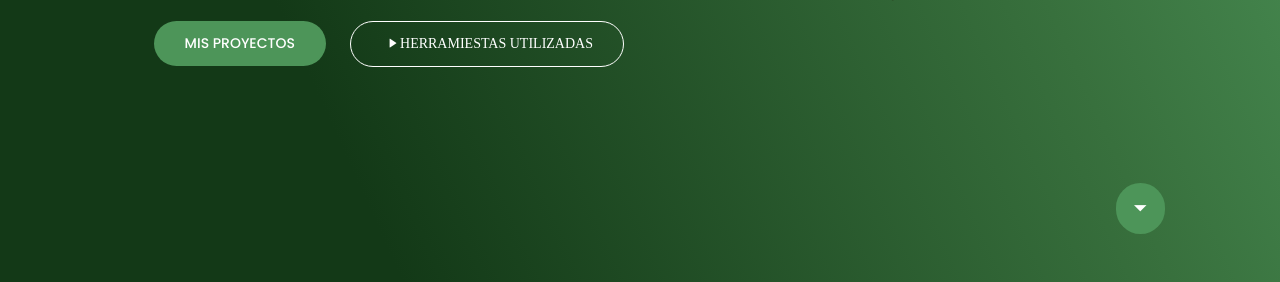
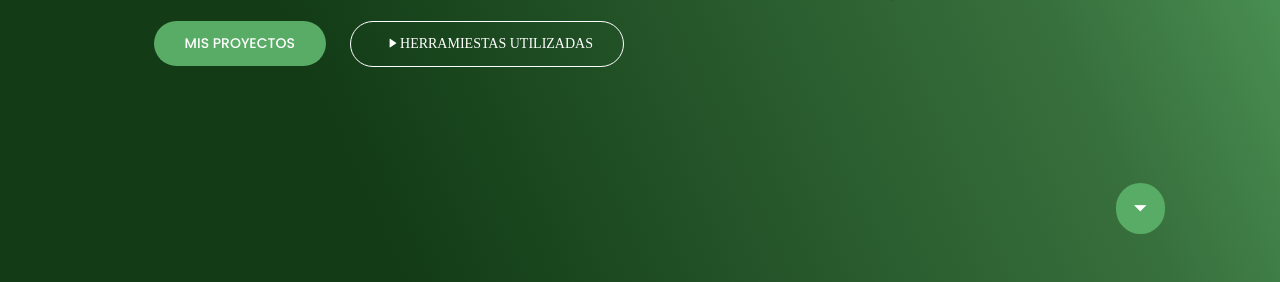
Before and after one commit to JHRL777/my_site_html, a plain HTML site: page index.html in a window 1280 px wide. Shown: the part 518-800 px from the top of the page. Drawn offline with nearby package versions, Linux system fonts and the light colour scheme.

Commit message:
Update style.css

```diff
--- a/css/style.css
+++ b/css/style.css
@@ -52,7 +52,7 @@ header {
     height: 100%;
     width: 100%;
     min-height: 100vh;
-    background: linear-gradient(245.59deg, #4d9559 0%, #38703d 28.53%, #133917 75.52%);
+    background: linear-gradient(245.59deg, #59ac66 0%, #38703d 28.53%, #123b16 75.52%);
     position: relative;
     display: grid;
     grid-template-columns: repeat(2,1fr);
@@ -97,7 +97,7 @@ section {
 .hero-text a {
     display: inline-block;
     color: white;
-    background: #4d9559;
+    background: #59ac66;
     border: 1px solid transparent;
     padding: 12px 30px;
     line-height: 1.4;
@@ -151,7 +151,7 @@ section {
     padding: 12px;
     font-size: 25px;
     color: white;
-    background: #4d9559;
+    background: #59ac66;
     border-radius: 30px;
     transition: all .50s ease;
 }
@@ -230,7 +230,7 @@ section {
         right: -100%;
         width: 300px;
         height: 40vh;
-        background: #4d9559;
+        background: #59ac66;
         display: flex;
         align-items: center;
         flex-direction: column;
```
